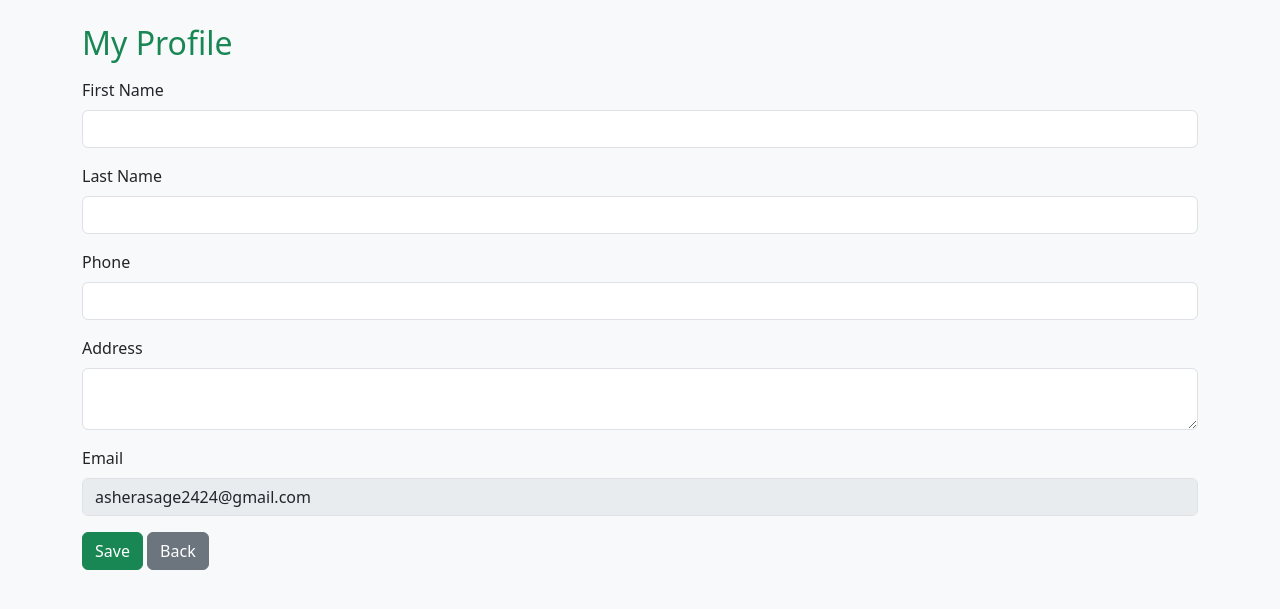
After one commit to Ashera-Sage/GreenPharma, a Django app: page /profile/ in a window 1280 px wide. The commit adds this page. Shown: the top 609 px of the page. Run offline with Django 5.2, Linux system fonts and the light colour scheme; a user stored in the database is signed in; data comes from the database, SQL or seed files in the repository; both versions use the stored data as it was after the commit.

Commit message:
updation

```diff
--- a/greenpharma/forms.py
+++ b/greenpharma/forms.py
@@ -1,7 +1,7 @@
 from django import forms
 from django.contrib.auth.models import User
 from django.contrib.auth.forms import UserCreationForm
-
+from .models import Profile
 
 # Registration Form
 class RegisterForm(UserCreationForm):
@@ -15,6 +15,7 @@ class RegisterForm(UserCreationForm):
         model = User
         fields = ['username', 'email', 'password1', 'password2', 'role']
 
+
 # Login Form
 class LoginForm(forms.Form):
     username = forms.CharField(label="Username")
@@ -25,3 +26,57 @@ class LoginForm(forms.Form):
         ('seller', 'Seller'),
     )
     role = forms.ChoiceField(choices=ROLE_CHOICES, widget=forms.Select, label="Role")  # Dropdown
+
+
+# Profile Form
+class ProfileForm(forms.ModelForm):
+    # User fields
+    email = forms.EmailField(
+        disabled=True, required=False,
+        widget=forms.EmailInput(attrs={'class': 'form-control'})
+    )
+    first_name = forms.CharField(
+        required=True,
+        widget=forms.TextInput(attrs={'class': 'form-control'})
+    )
+    last_name = forms.CharField(
+        required=True,
+        widget=forms.TextInput(attrs={'class': 'form-control'})
+    )
+
+    class Meta:
+        model = Profile
+        fields = ['phone', 'address']   # ✅ only profile fields here
+        widgets = {
+            'phone': forms.TextInput(attrs={'class': 'form-control'}),
+            'address': forms.Textarea(attrs={
+                'class': 'form-control',
+                'rows': 2,   # smaller box
+                'cols': 40
+            }),
+        }
+
+    def __init__(self, *args, **kwargs):
+        user = kwargs.pop('user', None)
+        super().__init__(*args, **kwargs)
+        if user:
+            # Pre-fill from User model
+            self.fields['email'].initial = user.email
+            self.fields['first_name'].initial = user.first_name
+            self.fields['last_name'].initial = user.last_name
+
+    def save(self, user, commit=True):
+        profile = super().save(commit=False)
+
+        # Save User fields
+        user.first_name = self.cleaned_data['first_name']
+        user.last_name = self.cleaned_data['last_name']
+        if not self.fields['email'].disabled:  # just in case
+            user.email = self.cleaned_data['email']
+
+        if commit:
+            user.save()
+            profile.user = user
+            profile.save()
+
+        return profile
--- /dev/null
+++ b/greenpharma/models.py
@@ -0,0 +1,42 @@
+# greenpharma/models.py
+from django.db import models
+from django.contrib.auth.models import User
+
+class Profile(models.Model):
+    ROLE_CHOICES = [
+        ("customer", "Customer"),
+        ("seller", "Seller"),
+    ]
+
+    user = models.OneToOneField(User, on_delete=models.CASCADE)
+    role = models.CharField(max_length=20, choices=ROLE_CHOICES, default="customer")
+    address = models.TextField(blank=True, null=True)
+    phone = models.CharField(max_length=15, blank=True, null=True)
+
+    def __str__(self):
+        return f"{self.user.username} - {self.role}"
+
+
+class Category(models.Model):
+    name = models.CharField(max_length=100, unique=True)
+
+    def __str__(self):
+        return self.name
+
+
+class Product(models.Model):
+    name = models.CharField(max_length=200)
+    description = models.TextField(blank=True)
+    price = models.DecimalField(max_digits=10, decimal_places=2)
+    stock = models.IntegerField(default=0)
+    image = models.ImageField(upload_to='products/', blank=True, null=True)
+    category = models.ForeignKey(
+        Category,
+        on_delete=models.CASCADE,
+        related_name="products",
+        null=True,  # 👈 allow null temporarily
+        blank=True  # 👈 so existing rows don’t break
+    )
+
+    def __str__(self):
+        return self.name
--- /dev/null
+++ b/greenpharma/templates/greenpharma/profile.html
@@ -0,0 +1,53 @@
+{% load static %}
+<!DOCTYPE html>
+<html lang="en">
+<head>
+    <meta charset="UTF-8">
+    <title>My Profile – Green Pharma</title>
+    <link href="https://cdn.jsdelivr.net/npm/bootstrap@5.3.0/dist/css/bootstrap.min.css" rel="stylesheet">
+</head>
+<body class="bg-light">
+
+<div class="container mt-4">
+    <h2 class="text-success mb-3">My Profile</h2>
+    <form method="post">
+        {% csrf_token %}
+
+        <!-- First Name -->
+        <div class="mb-3">
+            <label for="id_first_name" class="form-label">First Name</label>
+            {{ form.first_name }}
+        </div>
+
+        <!-- Last Name -->
+        <div class="mb-3">
+            <label for="id_last_name" class="form-label">Last Name</label>
+            {{ form.last_name }}
+        </div>
+
+        <!-- Phone -->
+        <div class="mb-3">
+            <label for="id_phone" class="form-label">Phone</label>
+            {{ form.phone }}
+        </div>
+
+        <!-- Address -->
+        <div class="mb-3">
+            <label for="id_address" class="form-label">Address</label>
+            {{ form.address }}
+        </div>
+
+        <!-- Email -->
+        <div class="mb-3">
+            <label for="id_email" class="form-label">Email</label>
+            {{ form.email }}
+        </div>
+
+        <!-- Buttons -->
+        <button type="submit" class="btn btn-success">Save</button>
+        <a href="{% url 'customer_dashboard' %}" class="btn btn-secondary">Back</a>
+    </form>
+</div>
+
+</body>
+</html>
--- a/greenpharma/urls.py
+++ b/greenpharma/urls.py
@@ -8,5 +8,7 @@ urlpatterns = [
     path('logout/', views.logout_view, name='logout'),
     path('seller-dashboard/', views.seller_dashboard, name='seller_dashboard'),
     path('customer-dashboard/', views.customer_dashboard, name='customer_dashboard'),  # Added customer dashboard
+    path("dashboard/", views.customer_dashboard, name="customer_dashboard"),
+    path("profile/", views.profile_view, name="profile"),
 
 ]
--- a/greenpharma/views.py
+++ b/greenpharma/views.py
@@ -1,8 +1,9 @@
 from django.shortcuts import render, redirect
 from django.contrib.auth import authenticate, login, logout
+from django.contrib.auth.decorators import login_required
 from django.contrib import messages
-
-from .forms import RegisterForm, LoginForm
+from .forms import ProfileForm, RegisterForm, LoginForm
+from .models import Profile, Product, Category
 
 # Home Page
 def home(request):
@@ -14,38 +15,54 @@ def register_view(request):
         form = RegisterForm(request.POST)
         if form.is_valid():
             user = form.save(commit=False)
-            user.first_name = form.cleaned_data.get('role')  # Save role in first_name
+            role = form.cleaned_data.get('role')
+
+            # Save extra fields into User model
+            user.email = form.cleaned_data.get('email')
             user.save()
+
+            # ✅ Create linked Profile
+            Profile.objects.create(
+                user=user,
+                role=role
+            )
+
             messages.success(request, "Registration successful. Please login.")
             return redirect('login')
     else:
         form = RegisterForm()
     return render(request, 'greenpharma/register.html', {'form': form})
 
-# Login View (with role)
+
+# Login View
 def login_view(request):
     if request.method == "POST":
         form = LoginForm(request.POST)
         if form.is_valid():
             username = form.cleaned_data.get('username')
             password = form.cleaned_data.get('password')
-            role = form.cleaned_data.get('role')  # get role from form
+            role = form.cleaned_data.get('role').lower()
 
             user = authenticate(request, username=username, password=password)
 
             if user is not None:
-                if user.first_name != role:
-                    messages.error(request, f"You are not registered as {role}.")
-                else:
-                    login(request, user)
-                    if role == "seller":
-                        return redirect('seller_dashboard')
-                    return redirect('customer_dashboard')
+                try:
+                    profile = user.profile
+                    if profile.role != role:
+                        messages.error(request, f"You are not registered as {role}.")
+                    else:
+                        login(request, user)
+                        if role == "seller":   # ✅ lowercase seller
+                            return redirect('seller_dashboard')
+                        return redirect('customer_dashboard')
+                except Profile.DoesNotExist:
+                    messages.error(request, "Profile not found. Please register again.")
             else:
                 messages.error(request, "Invalid username or password.")
     else:
         form = LoginForm()
     return render(request, 'greenpharma/login.html', {'form': form})
+
 
 # Logout View
 def logout_view(request):
@@ -53,10 +70,43 @@ def logout_view(request):
     messages.success(request, "You have been logged out.")
     return redirect('login')
 
-# Seller Dashboard (dummy)
+# Seller Dashboard
 def seller_dashboard(request):
     return render(request, 'greenpharma/seller_dashboard.html')
 
-# Customer Dashboard (dummy for now)
+# Customer Dashboard
 def customer_dashboard(request):
-    return render(request, 'greenpharma/customer_dashboard.html')
+    query = request.GET.get('q')  # search keyword
+    category_id = request.GET.get('category')  # selected category
+
+    products = Product.objects.all()
+
+    if query:
+        products = products.filter(name__icontains=query)
+
+    if category_id:
+        products = products.filter(category_id=category_id)
+
+    categories = Category.objects.all()
+
+    return render(request, 'greenpharma/customer_dashboard.html', {
+        'products': products,
+        'categories': categories,
+        'selected_category': category_id,
+    })
+
+# Profile View
+@login_required
+def profile_view(request):
+    profile, created = Profile.objects.get_or_create(user=request.user)
+
+    if request.method == "POST":
+        form = ProfileForm(request.POST, instance=profile, user=request.user)
+        if form.is_valid():
+            form.save(request.user)   # custom save updates both User + Profile
+            messages.success(request, "Profile updated successfully.")
+            return redirect("customer_dashboard")
+    else:
+        form = ProfileForm(instance=profile, user=request.user)  # pass user again
+
+    return render(request, "greenpharma/profile.html", {"form": form})
--- a/main/urls.py
+++ b/main/urls.py
@@ -20,4 +20,5 @@ from django.urls import path, include
 urlpatterns = [
     path('admin/', admin.site.urls),
     path('', include('greenpharma.urls')),   # ✅ include your app
+
 ]
```
Also changed, not shown: greenpharma/templates/greenpharma/customer_dashboard.html (+65 -46 lines), greenpharma/templates/greenpharma/seller_dashboard.html (+68 -4 lines), db.sqlite3, greenpharma/migrations/0003_delete_product_alter_profile_role.py (added), greenpharma/migrations/0004_product.py (added), greenpharma/migrations/0005_category_product_category.py (added).
